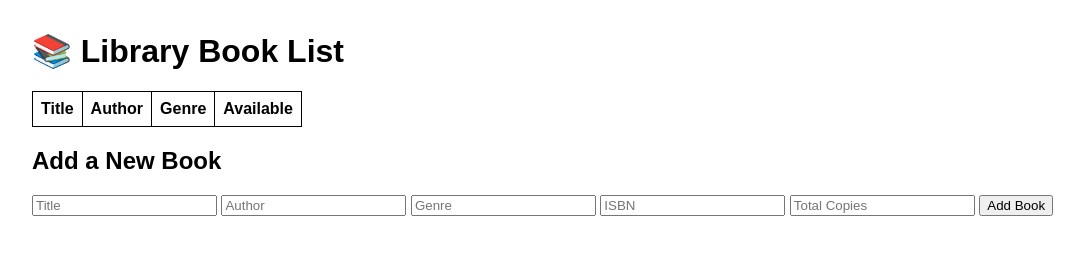
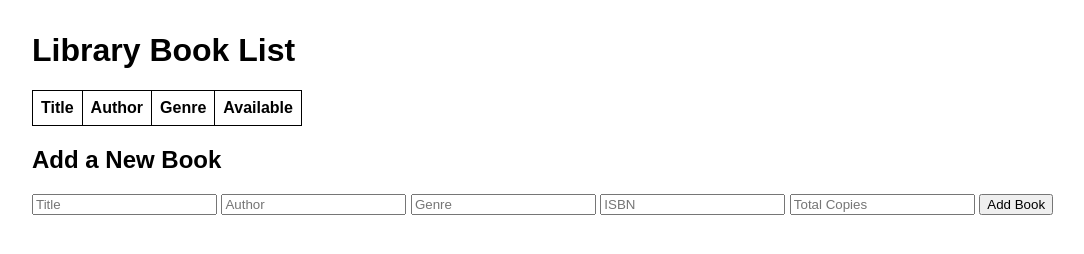
Before and after one commit to loueecity/Library-SQL-test, a plain HTML site: page frontend/index.html in a window 1280 px wide. Shown: the whole page, without its empty margins (0-1084 px from the left). Drawn offline with Linux system fonts and the light colour scheme; no server answers.

Commit message:
Update index.html

```diff
--- a/frontend/index.html
+++ b/frontend/index.html
@@ -9,7 +9,7 @@
   </style>
 </head>
 <body>
-  <h1>📚 Library Book List</h1>
+  <h1> Library Book List</h1>
   <table id="bookTable">
     <tr><th>Title</th><th>Author</th><th>Genre</th><th>Available</th></tr>
   </table>
```
